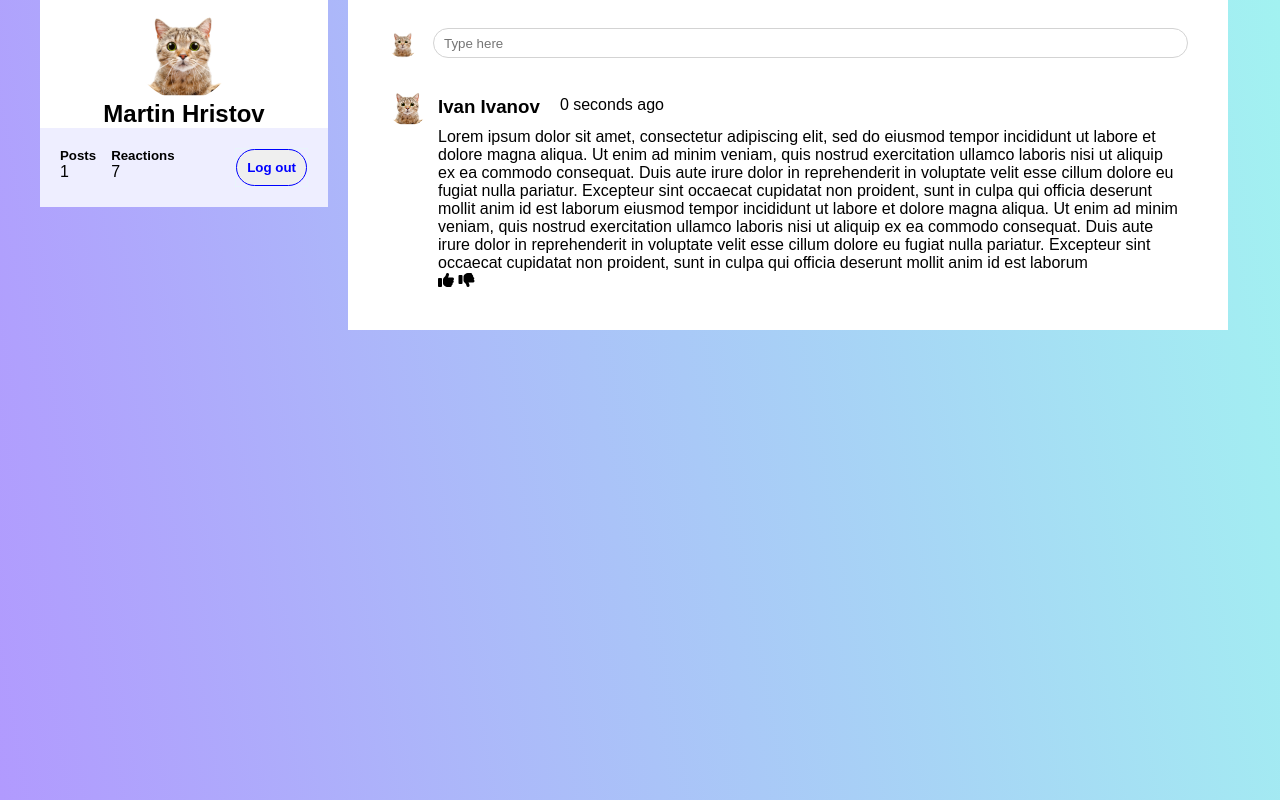
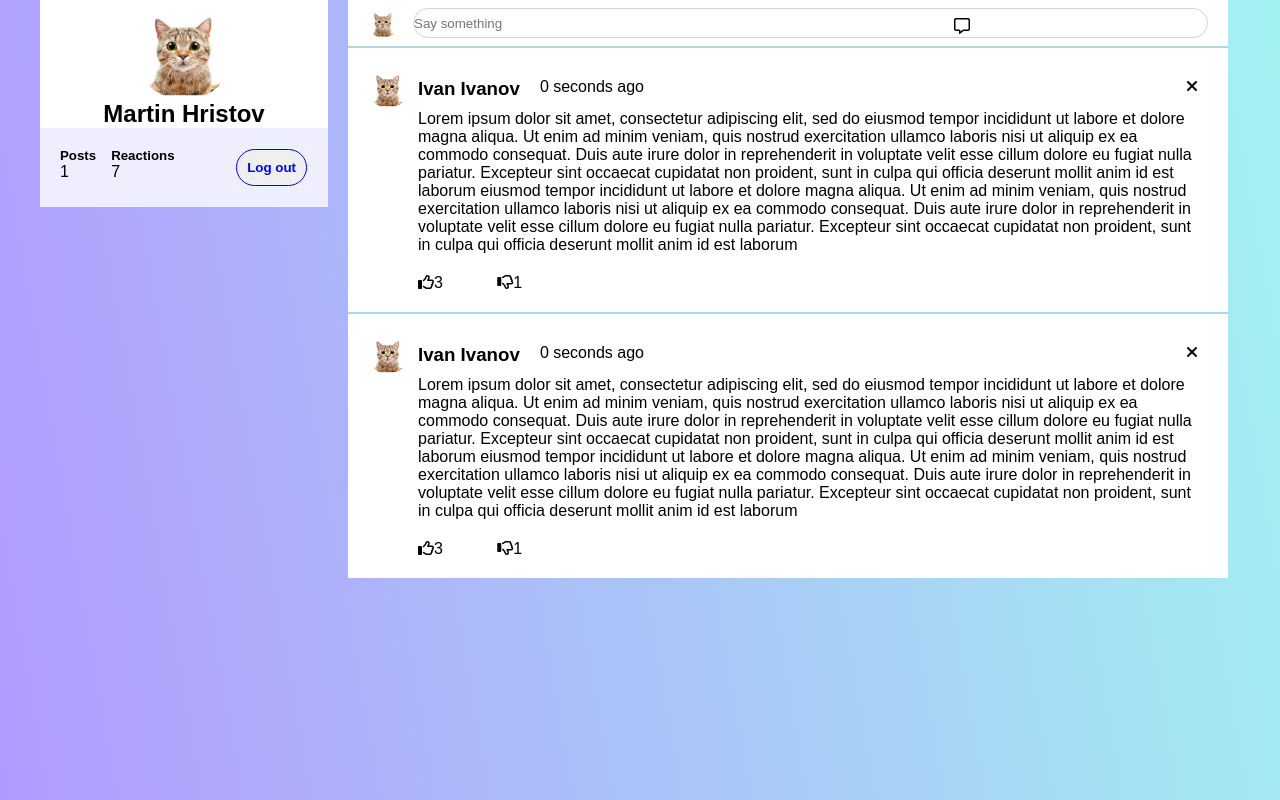
Before and after one commit to TeodorDyakov/front-end-course-fmi, a plain HTML site: page profile.html in a window 1280 px wide. Drawn offline with Linux system fonts and the light colour scheme.

Commit message:
work on css

```diff
--- a/profile.html
+++ b/profile.html
@@ -33,14 +33,18 @@
       <div class="comments">
         <div class="flexIconAndInput">
             <img src="cat.jpg" />
-            <input type="text" placeholder="Type here" />
+            <input type="text" placeholder="Say something" />
+            <i class="far fa-comment-alt"></i>
         </div>
         <div class="second-message">
-          <img class="cat2" src="cat.jpg" alt="" />
+          <img class="profilePic" src="cat.jpg" alt="" />
           <div class="message">
             <div class = "flexNameTime">
-              <h3>Ivan Ivanov</h3>
-              <p>0 seconds ago</p>
+              <div class = "flex2">
+                <h3>Ivan Ivanov</h3>
+                <p>0 seconds ago</p>
+              </div>
+              <i class="fas fa-times"></i>
             </div>
             <p>Lorem ipsum dolor sit amet, consectetur adipiscing elit, sed do
             eiusmod tempor incididunt ut labore et dolore magna aliqua. Ut enim
@@ -57,11 +61,43 @@
             culpa qui officia deserunt mollit anim id est laborum
             </p>
             <div class = "thumbs">
-              <i class="fa-solid fa-thumbs-up"></i>
-              <i class="fa-solid fa-thumbs-down"></i>
+              <i class="far fa-thumbs-up"><label>3</label></i>
+              <i class="far fa-thumbs-down"><label>1</label></i>
             </div>
           </div>
         </div>
+
+        <div class="second-message">
+          <img class="profilePic" src="cat.jpg" alt="" />
+          <div class="message">
+            <div class = "flexNameTime">
+              <div class = "flex2">
+                <h3>Ivan Ivanov</h3>
+                <p>0 seconds ago</p>
+              </div>
+              <i class="fas fa-times"></i>
+            </div>
+            <p>Lorem ipsum dolor sit amet, consectetur adipiscing elit, sed do
+            eiusmod tempor incididunt ut labore et dolore magna aliqua. Ut enim
+            ad minim veniam, quis nostrud exercitation ullamco laboris nisi ut
+            aliquip ex ea commodo consequat. Duis aute irure dolor in
+            reprehenderit in voluptate velit esse cillum dolore eu fugiat nulla
+            pariatur. Excepteur sint occaecat cupidatat non proident, sunt in
+            culpa qui officia deserunt mollit anim id est laborum
+            eiusmod tempor incididunt ut labore et dolore magna aliqua. Ut enim
+            ad minim veniam, quis nostrud exercitation ullamco laboris nisi ut
+            aliquip ex ea commodo consequat. Duis aute irure dolor in
+            reprehenderit in voluptate velit esse cillum dolore eu fugiat nulla
+            pariatur. Excepteur sint occaecat cupidatat non proident, sunt in
+            culpa qui officia deserunt mollit anim id est laborum
+            </p>
+            <div class = "thumbs">
+              <i class="far fa-thumbs-up"><label>3</label></i>
+              <i class="far fa-thumbs-down"><label>1</label></i>
+            </div>
+          </div>
+        </div>
+
       </div>
     </div>
   </body>
--- a/style.css
+++ b/style.css
@@ -1,4 +1,3 @@
-@import url('https://fonts.googleapis.com/css2?family=Noto+Sans:wght@700&family=Poppins:wght@400;500;600&display=swap');
 *{
   margin: 0;
   padding: 0;
@@ -131,7 +130,6 @@ input[type="submit"]{
 }
 
 .flexIconAndInput img{
-  /* margin-left:400px; */
   width:30px;
   border-radius:50%;
 }
@@ -184,7 +182,6 @@ input[type="submit"]{
 
 .comments{
   max-width:55rem;
-  padding: 20px;
   margin-left: 20px;
   background-color: white;
 }
@@ -197,16 +194,21 @@ p{
   height: 30px;
   border-radius: 15px;
   border:1px solid lightgray;
-  padding: 10px;
+  /* padding: 20 20 px; */
   width: 100%;
   margin-left: 15px;
   color:lightgray;
 }
 
 .flexIconAndInput{
-  /* border:1px solid #0000ff;  */
  display: flex;
  padding: 8px 20px;
+}
+
+.flexIconAndInput i{
+  position: absolute;
+  padding: 10px;
+  right: 300px;
 }
 
 #log-out .btn{
@@ -223,6 +225,7 @@ p{
 }
 
 .second-message{
+  border-top: 2px solid lightblue;
   padding: 20px;
   display:flex;
 }
@@ -231,18 +234,30 @@ p{
   text-align:left;
 }
 
-.cat2{
+.profilePic{
   border-radius:50%;
   width:2.5rem;
   height:2.5rem;
 }
 
 .flexNameTime{
-  /* margin: 15px 0; */
   padding: 10px 0;
+  display: flex;
+  justify-content:space-between;
+}
+
+.flex2{
   display: flex;
 }
 
 .flexNameTime p{
   margin-left: 20px;
 }
+
+.thumbs{
+  margin-top: 20px;
+}
+
+.thumbs i{
+  margin-right: 50px;
+}
```
Also changed, not shown: test.html (+1 -1 lines).
